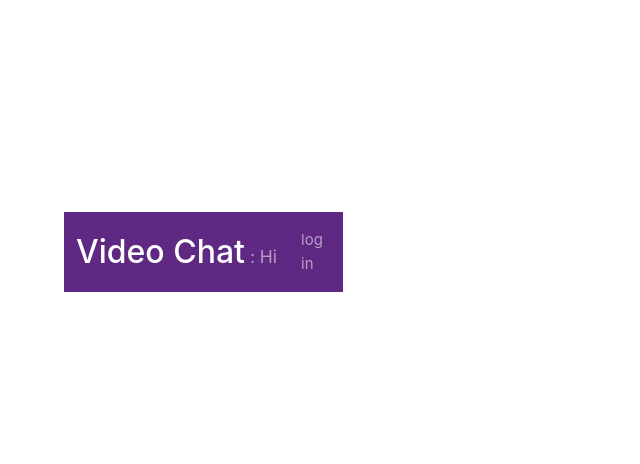
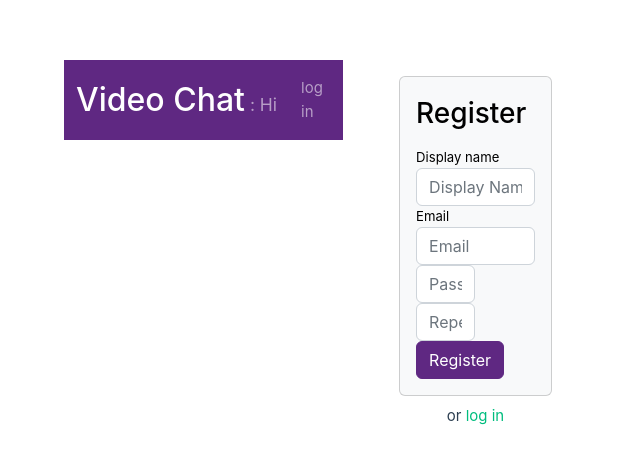
Before and after one commit to kenyaachon/Vuejs-VideoChatApp, a Vue app: page /register in a window 1280 px wide. Shown: the part 148-612 px from the top of the page, without its empty margins (0-640 px from the left). Built offline with nearby package versions, Linux system fonts and the light colour scheme; no server answers; the database is empty.

Commit message:
Add Register page for users

```diff
--- a/src/components/Login.vue
+++ b/src/components/Login.vue
@@ -39,6 +39,10 @@
           </div>
         </div>
       </div>
+      <p class="text-center mt-2">
+        or
+        <router-link to="/register">register</router-link>
+      </p>
     </form>
   </div>
 </template>
@@ -73,6 +77,7 @@ export default {
           const errorCode = error.code
           const errorMessage = error.message
           console.error("failed to login in user", errorCode, errorMessage)
+          this.error = error.message
         })
     }
   }
--- /dev/null
+++ b/src/components/Register.vue
@@ -0,0 +1,113 @@
+<template>
+  <div>
+    <form class="mt-3" @submit.prevent="register">
+      <div class="container">
+        <div class="row justify-content-center">
+          <div class="col-lg-8">
+            <div class="card bg-light">
+              <div class="card-body form-text">
+                <h3 class="font-weight-light mb-3">Register</h3>
+                <section class="form-group">
+                  <div class="col-12 alert alert-danger px-3" v-if="error">{{ error }}</div>
+                  <label class="form-control-label sr-only" for="displayName">Display name</label>
+                  <input
+                    required
+                    class="form-control"
+                    type="text"
+                    id="displayName"
+                    placeholder="Display Name"
+                    v-model="displayName"
+                  />
+                </section>
+                <section class="form-group">
+                  <label class="form-control-label sr-only" for="Email">Email</label>
+                  <input
+                    required
+                    class="form-control"
+                    type="email"
+                    id="email"
+                    placeholder="Email"
+                    v-model="email"
+                  />
+                </section>
+                <div class="form-row">
+                  <section class="col-sm-6 form-group">
+                    <input
+                      required
+                      class="form-control"
+                      type="password"
+                      placeholder="Password"
+                      v-model="password"
+                    />
+                  </section>
+                  <section class="col-sm-6 form-group">
+                    <input
+                      required
+                      class="form-control"
+                      type="password"
+                      placeholder="Repeat Password"
+                      v-model="passwordTwo"
+                    />
+                  </section>
+                </div>
+                <div class="form-group text-right mb-0">
+                  <button class="btn btn-primary" type="submit">Register</button>
+                </div>
+              </div>
+            </div>
+          </div>
+        </div>
+      </div>
+      <p class="text-center mt-2">
+        or
+        <router-link to="/login">log in</router-link>
+      </p>
+    </form>
+  </div>
+</template>
+
+<script lang="ts">
+import { getAuth, createUserWithEmailAndPassword } from "firebase/auth"
+const auth = getAuth()
+
+export default {
+  name: "RegisterView",
+  data() {
+    return {
+      email: "",
+      displayName: "",
+      password: "",
+      passwordTwo: "",
+      error: ""
+    }
+  },
+  methods: {
+    register() {
+      const info = {
+        email: this.email,
+        password: this.password
+      }
+      if (this.password === this.passwordTwo) {
+        createUserWithEmailAndPassword(auth, info.email, info.password)
+          .then(userCredential => {
+            // Signed in
+            const user = userCredential.user
+            // ...
+            console.log("the user logged in", user)
+            this.$router.push("/")
+          })
+          .catch(error => {
+            const errorCode = error.code
+            const errorMessage = error.message
+
+            console.error("the error while registering the user", errorCode, errorMessage)
+            this.error = errorMessage
+            // ..
+          })
+      } else {
+        this.error = "Passwords do not match"
+      }
+    }
+  }
+}
+</script>
--- a/src/main.ts
+++ b/src/main.ts
@@ -3,12 +3,14 @@ import { createRouter, createWebHistory } from "vue-router"
 import App from "./App.vue"
 import Home from "./components/Home.vue"
 import Login from "./components/Login.vue"
+import RegisterView from "./components/Register.vue"
 
 import "./assets/main.css"
 
 const routes = [
   { path: "/", name: "Home", component: Home, props: true },
-  { path: "/login", name: "Login", component: Login }
+  { path: "/login", name: "Login", component: Login },
+  { path: "/register", name: "Register", component: RegisterView }
 ]
 
 // Create the router instance and pass the `routes` option
```
